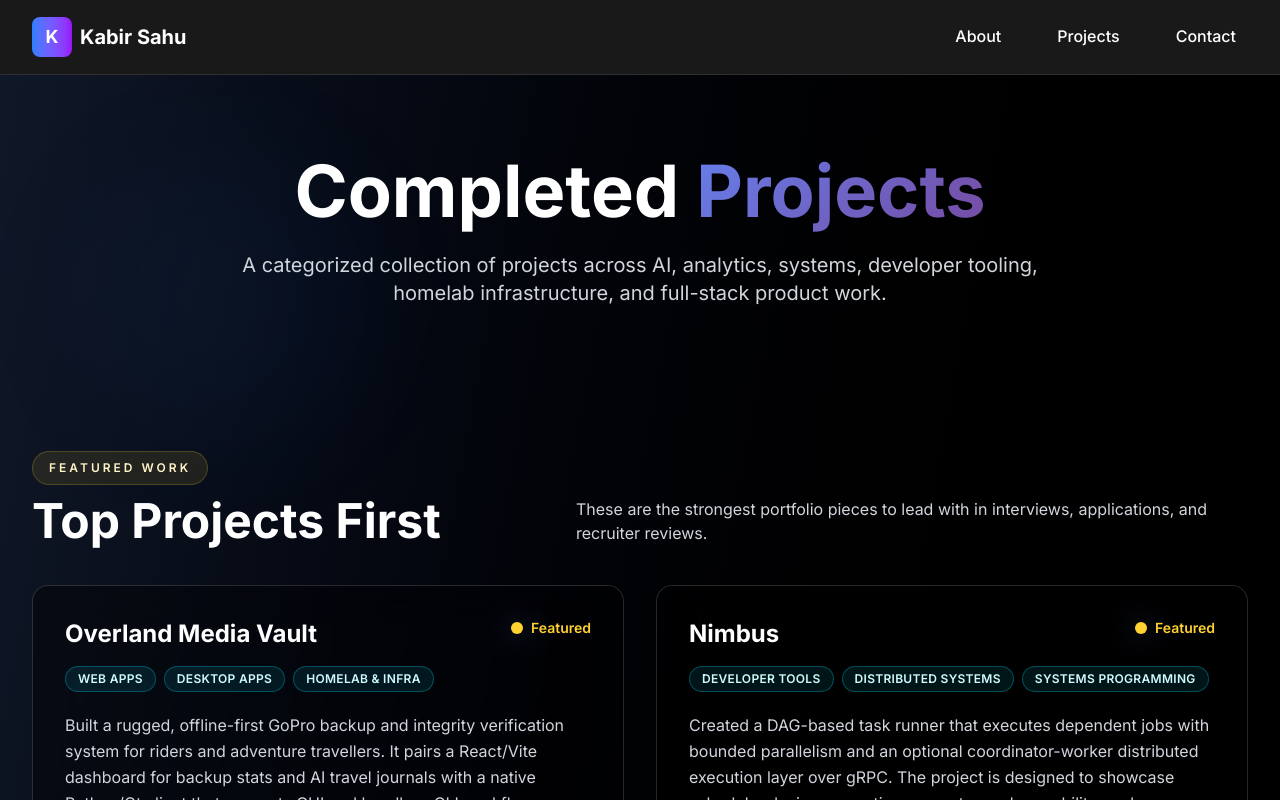
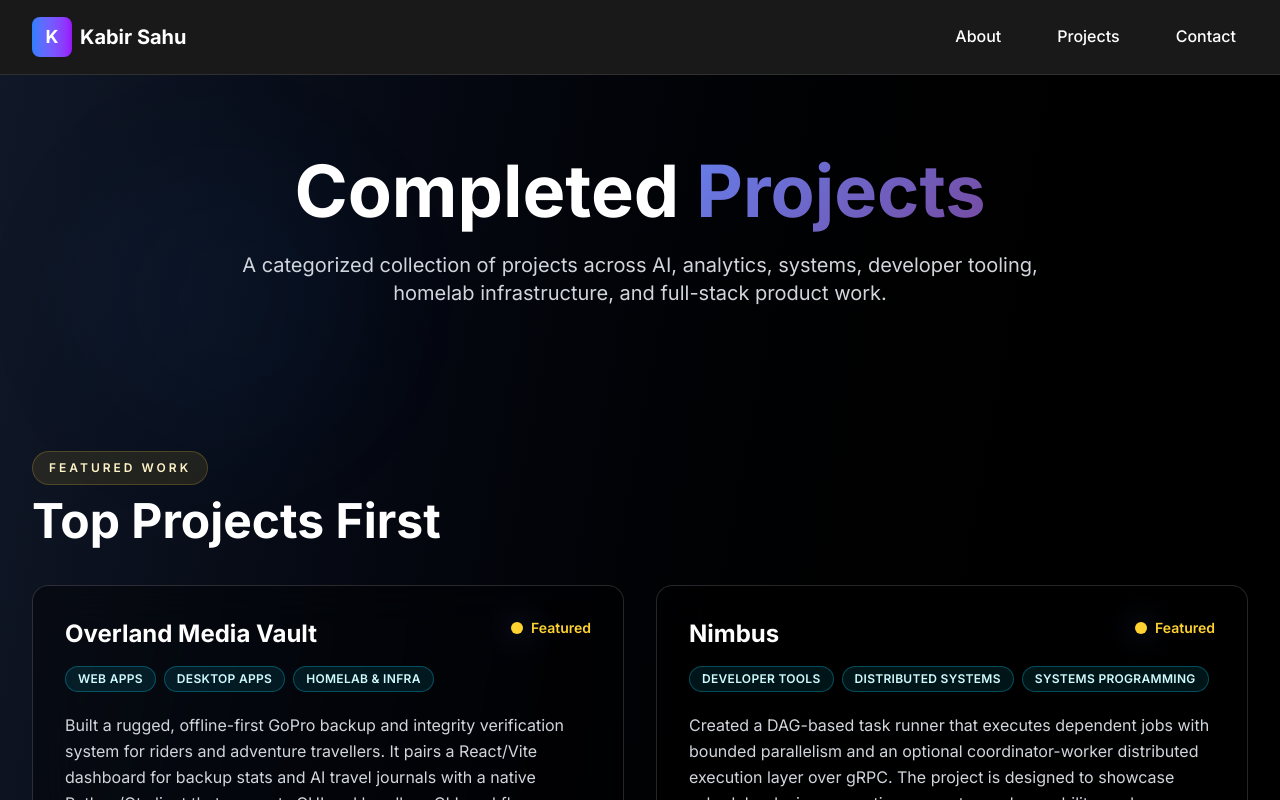
Before and after one commit to kabir325/My_portfolio, a Next.js app: page /projects in a window 1280 px wide. Shown: the top 800 px of the page. Built offline with nearby package versions, Linux system fonts and the light colour scheme.

Commit message:
removed some text

```diff
--- a/app/(root)/projects/page.tsx
+++ b/app/(root)/projects/page.tsx
@@ -219,10 +219,6 @@ export default function ProjectsPage() {
                 Top Projects First
               </h2>
             </div>
-            <p className="max-w-2xl text-sm leading-6 text-gray-300 md:text-base">
-              These are the strongest portfolio pieces to lead with in interviews,
-              applications, and recruiter reviews.
-            </p>
           </div>
 
           <div className="grid grid-cols-1 gap-8 lg:grid-cols-2">
```
